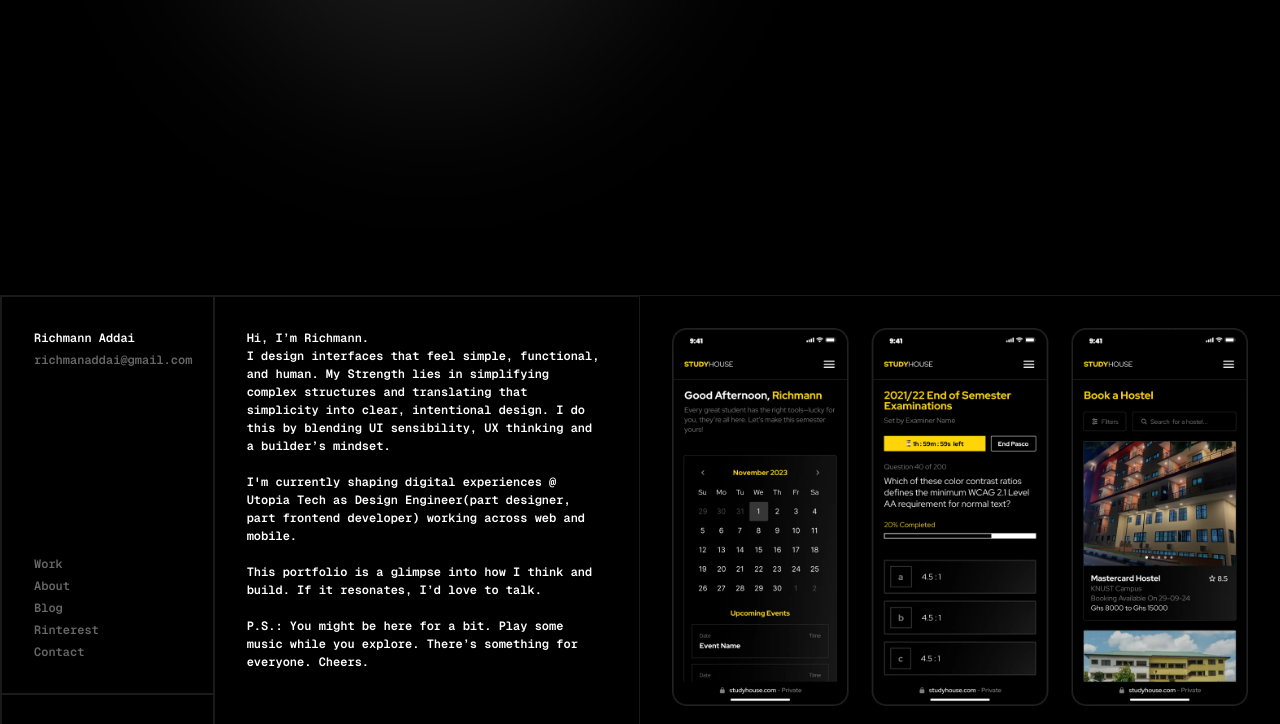
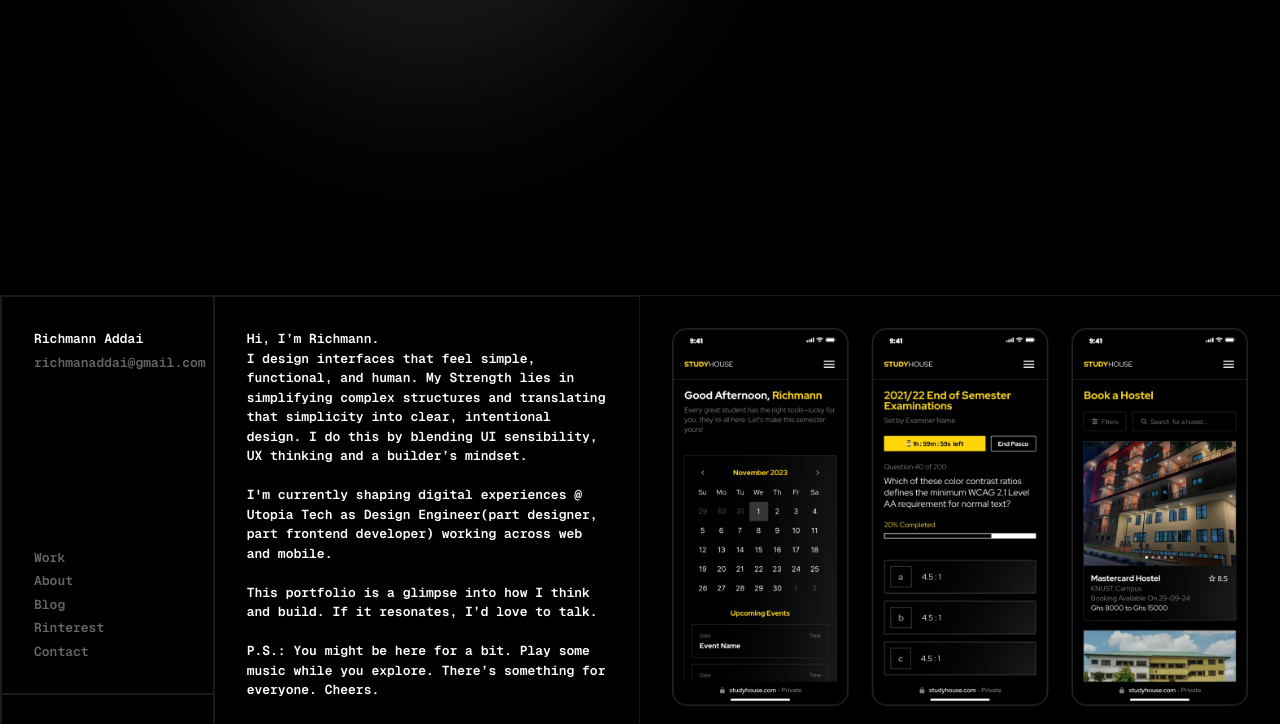
Before and after one commit to Bigrichh/design.richmnn.com, an Astro site: page / in a window 1280 px wide. Shown: the part 705-1429 px from the top of the page. Built offline with nearby package versions, Linux system fonts and the light colour scheme; Astro itself is replaced by a stand-in of ours.

Commit message:
Fix for small text

```diff
--- a/src/styles/global.css
+++ b/src/styles/global.css
@@ -23,8 +23,11 @@
 body {
   background-color: var(--color-bgprimary);
   font-family: var(--font-gm);
-  font-size: 12px;
+  font-size: 12.5px;
   font-weight: 600;
+  @media (min-width: 1024px) {
+    font-size: 13px;
+  }
 }
 
 body::-webkit-scrollbar,
```
